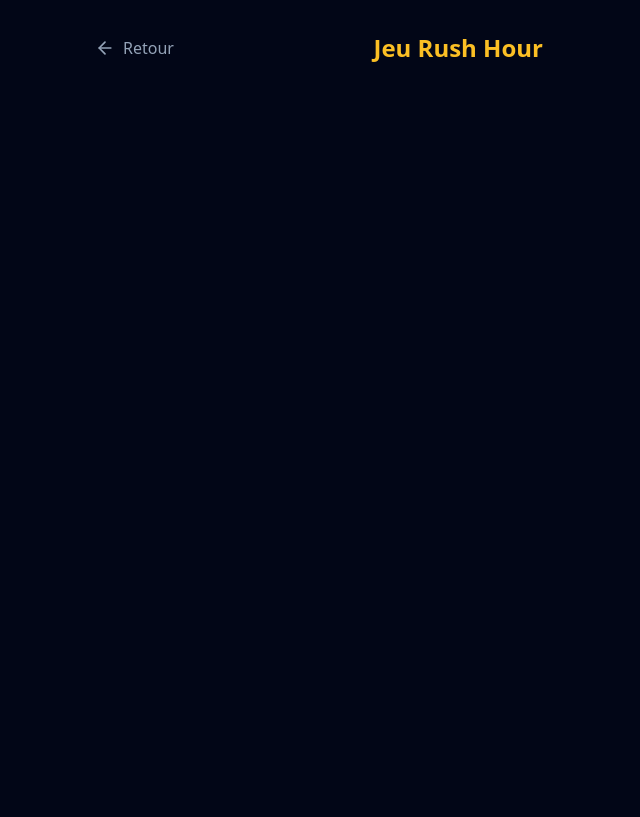
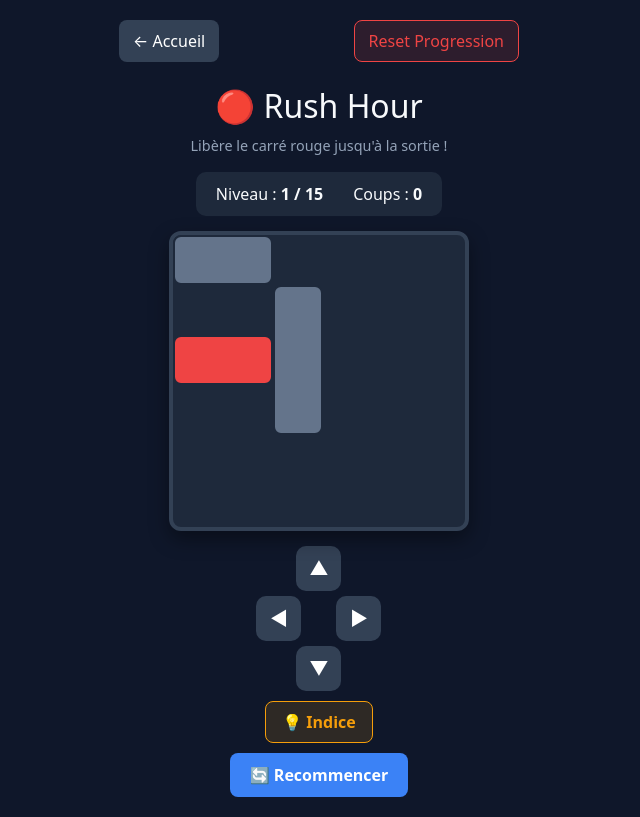
Before and after one commit to RayaneC-01/ListeDeJeux, a React (Vite) app: page /ListeDeJeux/rush-hour in a window 1280 px wide. Shown: the whole page, without its empty margins (321-961 px from the left). Built offline with nearby package versions, Linux system fonts and the light colour scheme.

Commit message:
refactor(rush-hour): découpage du composant principal et integration des sous-composants

```diff
--- a/src/pages/RushHour.jsx
+++ b/src/pages/RushHour.jsx
@@ -1,25 +1,296 @@
-// Page Jeu de Mémoire de Cartes
-import { ArrowLeft } from "lucide-react";
-import { Link } from "react-router-dom";
-// import AnimationLoading from "../components/AnimationLoading";
+import { useState, useEffect } from "react";
+// Importation des données de niveaux et constantes
+import { NIVEAUX, GRID_SIZE, LOCAL_STORAGE_KEY } from "../data/rushHourLevels";
+// Importation des sous-composants découpés
+import RushHourHeader from "../components/rushHour/RushHourHeader";
+import RushHourBoard from "../components/rushHour/RushHourBoard";
+import RushHourControls from "../components/rushHour/RushHourControls";
 
 export default function RushHour() {
+  // ===================================================================
+  // 1. ÉTATS REACT (STATE) ET SAUVEGARDE LOCALSTORAGE
+  // ===================================================================
 
+  // Index du niveau actuel (charge la sauvegarde du navigateur si elle existe)
+  const [indexNiveau, setIndexNiveau] = useState(() => {
+    const sauvede = localStorage.getItem(LOCAL_STORAGE_KEY);
+    return sauvede ? (JSON.parse(sauvede).indexNiveau ?? 0) : 0;
+  });
+
+  // Liste modifiable des blocs du niveau en cours
+  const [blocs, setBlocs] = useState(() => NIVEAUX[indexNiveau].blocs);
+
+  // Compteur du nombre de coups effectués par le joueur
+  const [compteurMouvements, setCompteurMouvements] = useState(0);
+
+  // Stocke le bloc actuellement sélectionné par l'utilisateur (ou null)
+  const [blocSelectionne, setBlocSelectionne] = useState(null);
+
+  // Indique si le niveau est gagné
+  const [estGagne, setEstGagne] = useState(false);
+
+  // Contient le texte explicatif quand le joueur demande un indice
+  const [messageIndice, setMessageIndice] = useState("");
+
+  // Effet pour sauvegarder automatiquement l'avancement dans le LocalStorage
+  useEffect(() => {
+    localStorage.setItem(LOCAL_STORAGE_KEY, JSON.stringify({ indexNiveau }));
+  }, [indexNiveau]);
+
+  // ===================================================================
+  // 2. FONCTIONS DE REINITIALISATION ET DE PROGRESSION
+  // ===================================================================
+
+  // Remet la grille du niveau actuel dans son état d'origine
+  const rechargerNiveau = () => {
+    setBlocs(NIVEAUX[indexNiveau].blocs);
+    setCompteurMouvements(0);
+    setBlocSelectionne(null);
+    setEstGagne(false);
+    setMessageIndice("");
+  };
+
+  // Efface la sauvegarde et renvoie le joueur au tout premier niveau
+  const reinitialiserProgression = () => {
+    setIndexNiveau(0);
+    setBlocs(NIVEAUX[0].blocs);
+    setCompteurMouvements(0);
+    setBlocSelectionne(null);
+    setEstGagne(false);
+    setMessageIndice("");
+    localStorage.removeItem(LOCAL_STORAGE_KEY);
+  };
+
+  // Effet pour réinitialiser le plateau si le niveau change
+  const passerNiveauSuivant = () => {
+    if (indexNiveau + 1 < NIVEAUX.length) {
+      const suivant = indexNiveau + 1;
+      setIndexNiveau(suivant);
+      setBlocs(NIVEAUX[suivant].blocs);
+      setCompteurMouvements(0);
+      setBlocSelectionne(null);
+      setEstGagne(false);
+      setMessageIndice("");
+    }
+  };
+
+  // ===================================================================
+  // 3. LOGIQUE MATHEMATIQUE : CALCULS DE COLLISION & DEPLACEMENT
+  // ===================================================================
+
+  // Calcule et retourne un tableau de coordonnées [{x, y}, ...] occupées par un bloc
+  const casesOccupees = (b) => {
+    const cases = [];
+    for (let i = 0; i < b.longueur; i++) {
+      cases.push(
+        b.orientation === "horizontal"
+          ? { x: b.x + i, y: b.y }
+          : { x: b.x, y: b.y + i },
+      );
+    }
+    return cases;
+  };
+
+  // Vérifie si la nouvelle position du bloc sort du plateau ou chevauche un autre bloc
+  const detecterCollision = (bloc, nouvelleX, nouvelleY, tousLesBlocs) => {
+    // 1. Vérification des bords de la grille (0 à 5)
+    if (
+      nouvelleX < 0 ||
+      nouvelleY < 0 ||
+      nouvelleX >= GRID_SIZE ||
+      nouvelleY >= GRID_SIZE
+    )
+      return true;
+    if (
+      bloc.orientation === "horizontal" &&
+      nouvelleX + bloc.longueur > GRID_SIZE
+    )
+      return true;
+    if (
+      bloc.orientation === "vertical" &&
+      nouvelleY + bloc.longueur > GRID_SIZE
+    )
+      return true;
+
+    // 2. Vérification du chevauchement avec un autre bloc
+    const casesProposees = casesOccupees({
+      ...bloc,
+      x: nouvelleX,
+      y: nouvelleY,
+    });
+
+    for (const autreBloc of tousLesBlocs) {
+      if (autreBloc.id !== bloc.id) {
+        const casesAutre = casesOccupees(autreBloc);
+        for (const cP of casesProposees) {
+          for (const cA of casesAutre) {
+            if (cP.x === cA.x && cP.y === cA.y) return true; // Collision trouvée
+          }
+        }
+      }
+    }
+    return false; // Mouvement valide !
+  };
+
+  // Applique le déplacement si aucune collision n'est détectée
+  const deplacerBloc = (bloc, nouvelleX, nouvelleY) => {
+    if (!detecterCollision(bloc, nouvelleX, nouvelleY, blocs)) {
+      // Met à jour la liste des blocs dans le state
+      const nouveauxBlocs = blocs.map((b) =>
+        b.id === bloc.id ? { ...b, x: nouvelleX, y: nouvelleY } : b,
+      );
+      setBlocs(nouveauxBlocs);
+      setCompteurMouvements((prev) => prev + 1);
+
+      // Met à jour le bloc actuellement sélectionné avec sa nouvelle position
+      const blocMisAJour = { ...bloc, x: nouvelleX, y: nouvelleY };
+      setBlocSelectionne(blocMisAJour);
+
+      // Vérifie si le bloc rouge a atteint le bord droit de la grille (Victoire)
+      if (
+        blocMisAJour.estCible &&
+        nouvelleX + blocMisAJour.longueur === GRID_SIZE
+      ) {
+        setEstGagne(true);
+      }
+    }
+  };
+
+  // Gestion des appuis sur les flèches du D-Pad
+  const handleMove = (direction) => {
+    if (!blocSelectionne || estGagne) return;
+
+    let nouvelleX = blocSelectionne.x;
+    let nouvelleY = blocSelectionne.y;
+
+    // Bloque les mouvements non conformes à l'orientation du bloc
+    if (
+      (blocSelectionne.orientation === "horizontal" &&
+        (direction === "up" || direction === "down")) ||
+      (blocSelectionne.orientation === "vertical" &&
+        (direction === "left" || direction === "right"))
+    ) {
+      return;
+    }
+
+    // Calcul de la nouvelle coordonnée théorique
+    if (direction === "up") nouvelleY -= 1;
+    if (direction === "down") nouvelleY += 1;
+    if (direction === "left") nouvelleX -= 1;
+    if (direction === "right") nouvelleX += 1;
+
+    deplacerBloc(blocSelectionne, nouvelleX, nouvelleY);
+  };
+
+  // ===================================================================
+  // 4. SYSTEME D'INDICE
+  // ===================================================================
+
+  const donnerIndice = () => {
+    const rouge = blocs.find((b) => b.estCible);
+    const caseBloquanteX = rouge.x + rouge.longueur;
+
+    // Si la voie est totalement libre devant le bloc rouge
+    if (caseBloquanteX >= GRID_SIZE) {
+      setMessageIndice("💡 Déplace le bloc rouge vers la droite pour sortir !");
+      return;
+    }
+
+    // Recherche du premier bloc faisant obstacle au bloc rouge
+    const blocObstacle = blocs.find((b) => {
+      const cases = casesOccupees(b);
+      return cases.some((c) => c.x === caseBloquanteX && c.y === rouge.y);
+    });
+
+    if (blocObstacle) {
+      // Sélectionne automatiquement le bloc gênant pour aider le joueur
+      setBlocSelectionne(blocObstacle);
+      setMessageIndice(
+        `💡 Libère la voie ! Déplace le bloc sélectionné (${
+          blocObstacle.orientation === "vertical" ? "Haut/Bas" : "Gauche/Droite"
+        }).`,
+      );
+    } else {
+      setMessageIndice("💡 Avance le bloc rouge vers la droite !");
+    }
+  };
+
+  // ===================================================================
+  // 5. RENDU DU COMPOSANT (JSX)
+  // ===================================================================
 
   return (
-    <div className="min-h-screen bg-slate-950 text-slate-100 p-4 md:p-8 flex flex-col items-center">
-      {/* En-tête */}
-      <div className="w-full max-w-md mb-6 flex items-center justify-between">
-        <Link
-          to="/"
-          className="flex items-center gap-2 text-slate-400 hover:text-white transition-colors"
-        >
-          <ArrowLeft className="w-5 h-5" />
-          <span>Retour</span>
-        </Link>
-        <h1 className="text-2xl font-black text-amber-400">Jeu Rush Hour</h1>
-      </div>
-      {/* <AnimationLoading /> */}
+    <div style={styles.container}>
+      {/* En-tête : Titre, boutons d'accueil, réinitialisation et compteur */}
+      <RushHourHeader
+        niveau={indexNiveau + 1}
+        totalNiveaux={NIVEAUX.length}
+        coups={compteurMouvements}
+        onReset={reinitialiserProgression}
+      />
+
+      {/* Bannière de victoire conditionnelle */}
+      {estGagne && (
+        <div style={styles.victoireBox}>
+          <h3>🎉 Niveau Réussi !</h3>
+          {indexNiveau + 1 < NIVEAUX.length ? (
+            <button style={styles.btnPrimary} onClick={passerNiveauSuivant}>
+              Niveau Suivant 🚀
+            </button>
+          ) : (
+            <p>🏆 Félicitations ! Tu as terminé les 15 niveaux !</p>
+          )}
+        </div>
+      )}
+
+      {/* Plateau de jeu 6x6 avec tous les blocs */}
+      <RushHourBoard
+        blocs={blocs}
+        blocSelectionne={blocSelectionne}
+        onSelectBloc={setBlocSelectionne}
+        onMove={handleMove}
+      />
+
+      {/* Panneau de contrôle : D-Pad, Indice et Bouton Recommencer */}
+      <RushHourControls
+        onMove={handleMove}
+        onHint={donnerIndice}
+        onRestart={rechargerNiveau}
+        messageIndice={messageIndice}
+      />
     </div>
   );
 }
+
+// ===================================================================
+// 6. STYLES DU CONTENEUR PRINCIPAL
+// ===================================================================
+const styles = {
+  container: {
+    display: "flex",
+    flexDirection: "column",
+    alignItems: "center",
+    minHeight: "100vh",
+    backgroundColor: "#0f172a",
+    color: "#f8fafc",
+    padding: "20px",
+  },
+  victoireBox: {
+    backgroundColor: "#10b98122",
+    border: "1px solid #10b981",
+    padding: "15px",
+    borderRadius: "12px",
+    textAlign: "center",
+    marginBottom: "15px",
+  },
+  btnPrimary: {
+    padding: "10px 20px",
+    backgroundColor: "#10b981",
+    color: "#fff",
+    border: "none",
+    borderRadius: "8px",
+    fontWeight: "bold",
+    cursor: "pointer",
+    marginTop: "5px",
+  },
+};
```
